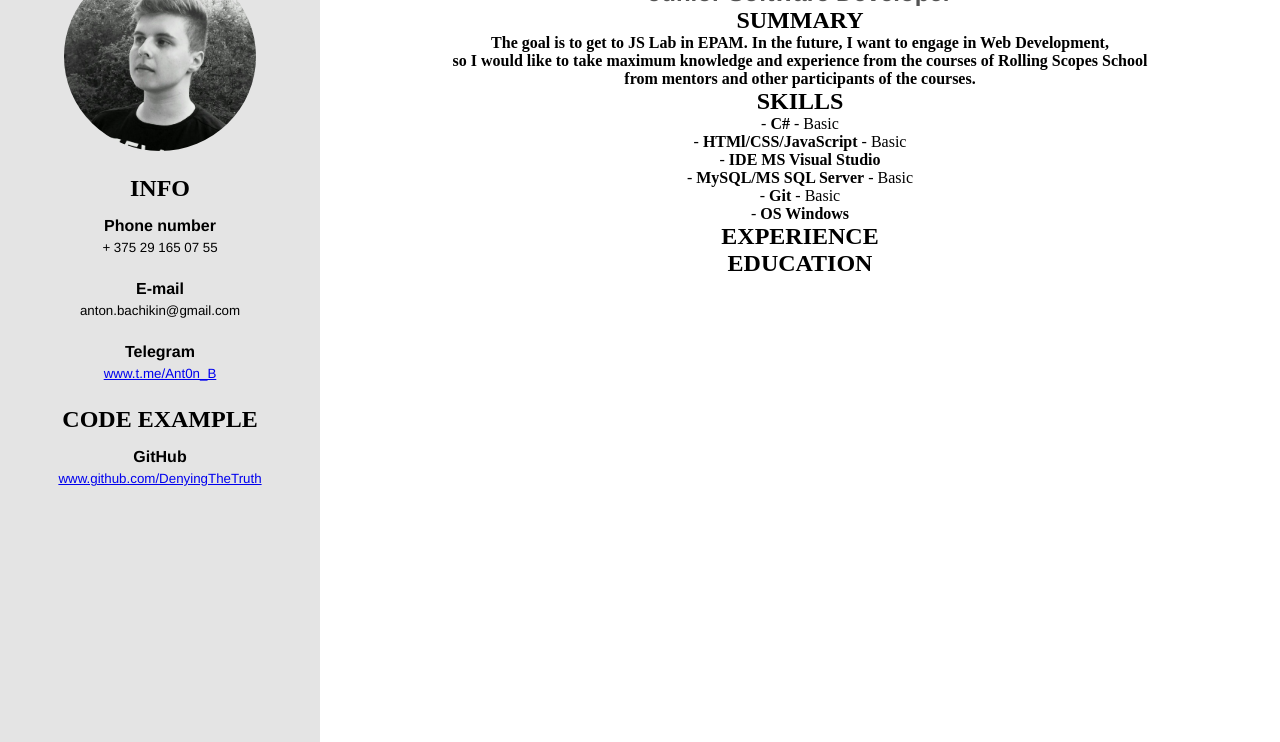
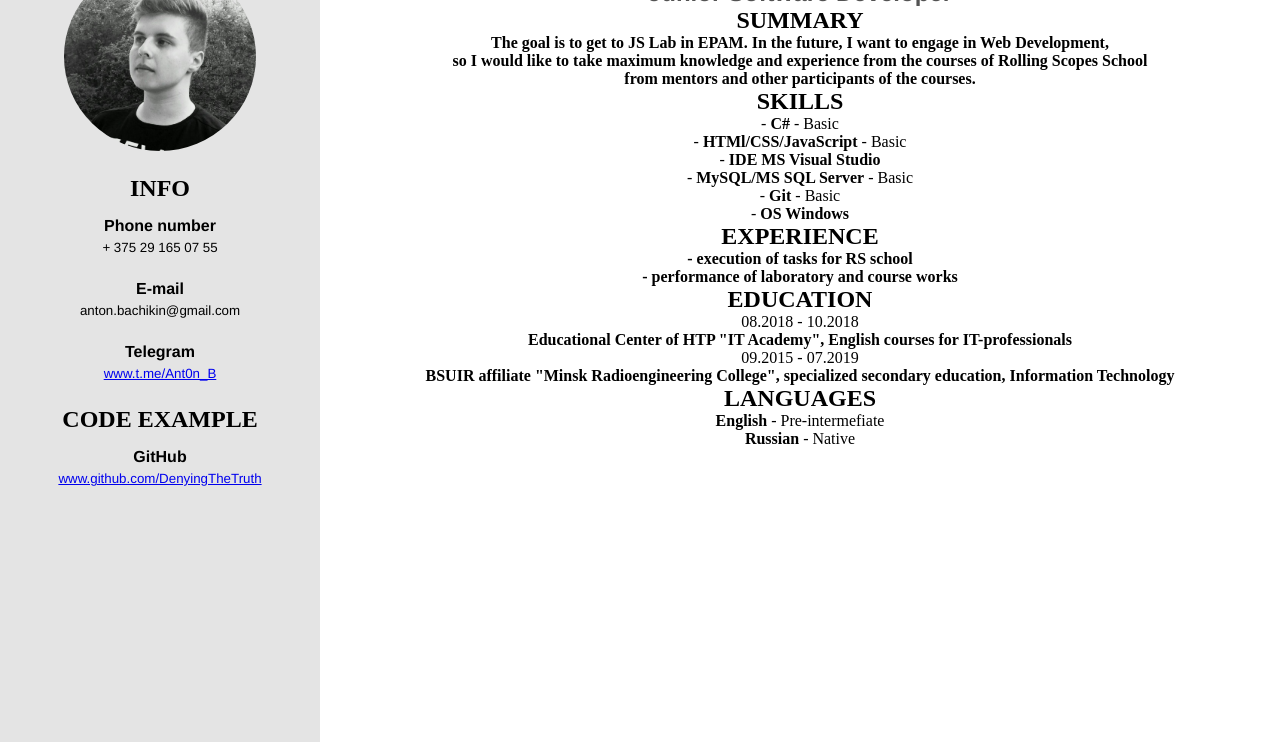
Before and after one commit to DenyingTheTruth/rsschool-codejam1-cv, a plain HTML site: page index.html in a window 1280 px wide. Shown: the part 58-800 px from the top of the page. Drawn offline with Linux system fonts and the light colour scheme.

Commit message:
Feat: added languages and information in the field of experience and education

```diff
--- a/index.html
+++ b/index.html
@@ -57,14 +57,27 @@
         <div class="experience">
           <h2>EXPERIENCE</h2>
           <p>
-
+            <strong>- execution of tasks for RS school<br>
+            - performance of laboratory and course works</strong>
           </p>
         </div>
 
         <div class="education">
           <h2>EDUCATION</h2>
           <p>
+            08.2018 - 10.2018 <br>
+            <strong> Educational Center of HTP "IT Academy", English courses for IT-professionals </strong>
+            <br>
+            09.2015 - 07.2019 <br>
+            <strong> BSUIR affiliate "Minsk Radioengineering College", specialized secondary education, Information Technology </strong>
+          </p>
+        </div>
 
+        <div class="languages">
+          <h2>LANGUAGES</h2>
+          <p>
+            <strong>English</strong> - Pre-intermefiate <br>
+            <strong>Russian</strong> - Native
           </p>
         </div>
 
```
